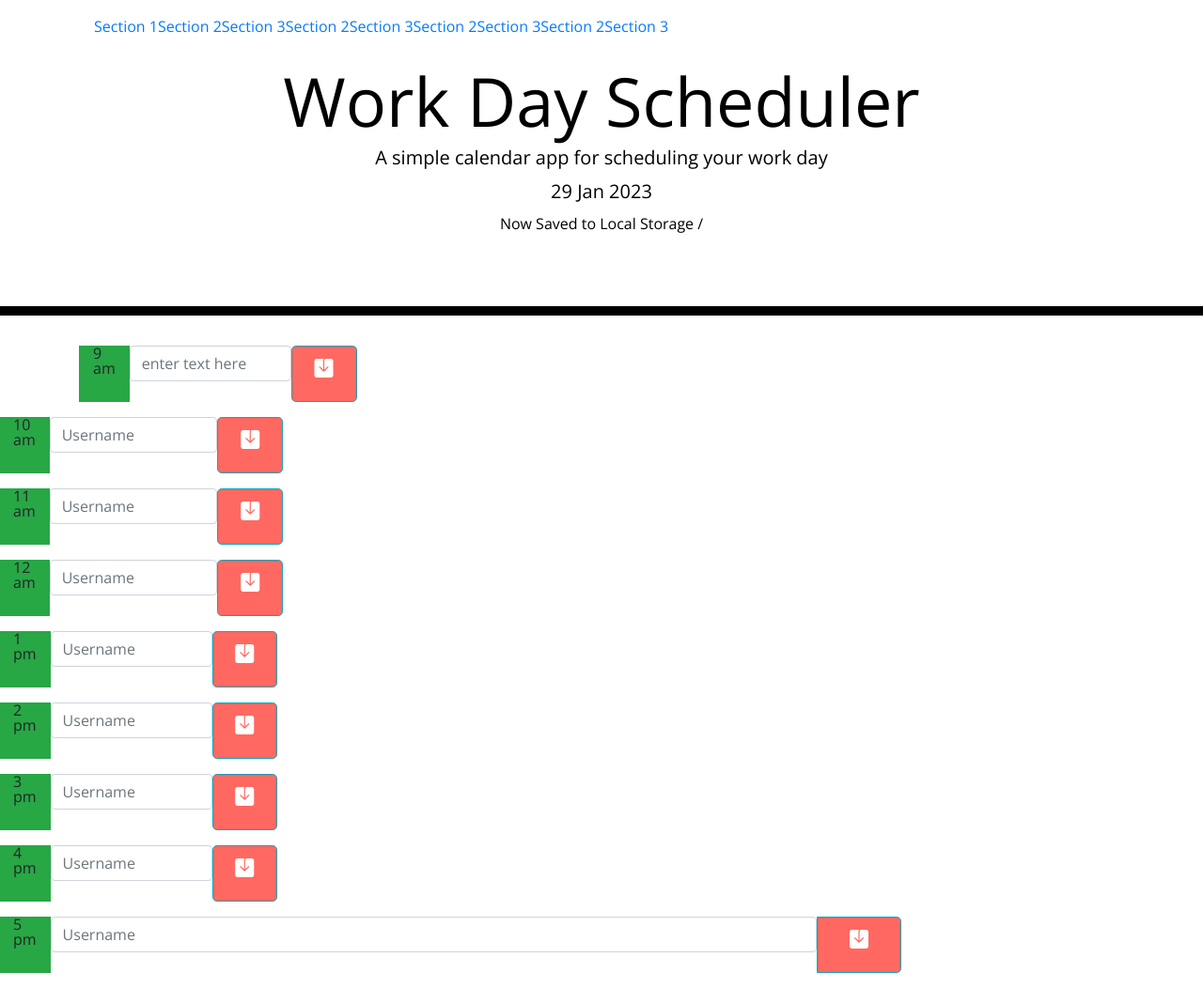
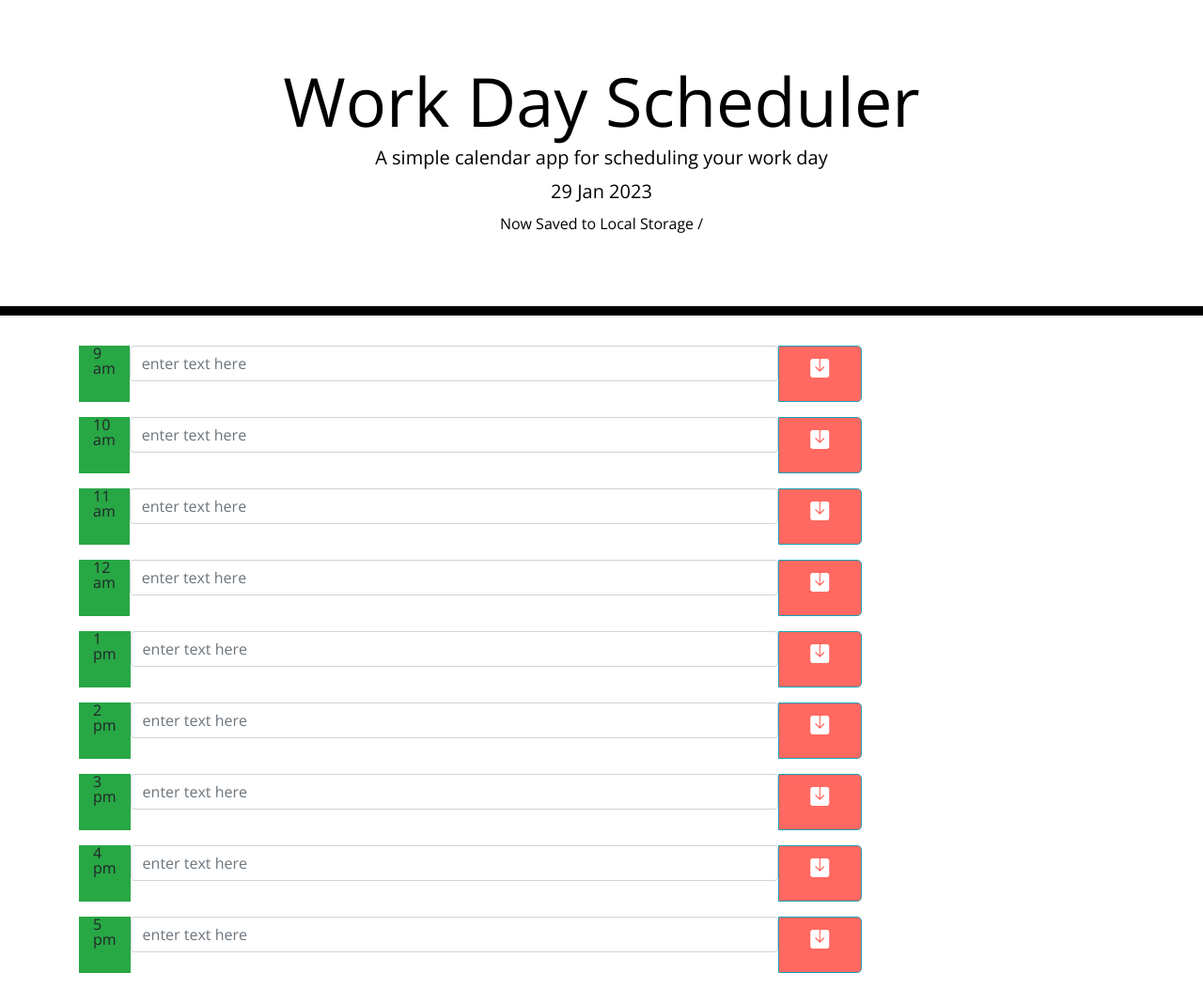
Before and after one commit to Sally077/Calendar, a plain HTML site: page index.html in a window 1280 px wide. Shown: the whole page at 94% size. Drawn offline with nearby package versions, Linux system fonts and the light colour scheme.

Commit message:
css scrollbar added

```diff
--- a/index.html
+++ b/index.html
@@ -23,7 +23,7 @@
     <title>Work Day Scheduler</title>
   </head>
 
-    <body data-spy="scroll" data-target="#myScrollspy" data-offset="20">
+    <body >
     <header class="jumbotron">
       <h1 class="display-3">Work Day Scheduler</h1>
       <p class="lead">A simple calendar app for scheduling your work day</p>
@@ -31,138 +31,99 @@
       <p class="Saved">Now Saved to Local Storage /</p>
     </header>
     <div class="container">
-      <!-- Scroll Bar -->
-    <nav class="col-sm-3" id="myScrollspy">
-        <ul class="nav nav-pills nav-stacked">
-          <li class="active"><a href="#section1">Section 1</a></li>
-          <li><a href="#section2">Section 2</a></li>
-          <li><a href="#section3">Section 3</a></li>
-          <li><a href="#section4">Section 2</a></li>
-          <li><a href="#section5">Section 3</a></li>
-          <li><a href="#section6">Section 2</a></li>
-          <li><a href="#section7">Section 3</a></li>
-          <li><a href="#section8">Section 2</a></li>
-          <li><a href="#section9">Section 3</a></li>
-        </ul>
-        </nav>
+
 
 
       <!-- Timeblocks go here -->
 
     <div class="input-group mb-3">
-
-      <div id="section1">
         <div class="input-group-append w-75 input-lg">
         <div class="md-6 col bg-success" id="9">9 am</div>
         <input type="text" class="form-control input-lg" id ="timeText" aria-label="With textarea" placeholder="enter text here" aria-label="Username" aria-describedby="basic-addon1">
         <span type="button" class="btn btn-info btn-lg" id="save"><i class="bi bi-save-fill"></i></span>
         </div>
         </div>
-      </div>
-  </div>
+
 
 
 
     <div class="input-group mb-3">
-
-      <div id="section2">
       <div class="input-group-append w-75 input-lg">
       <div class="md-6 col bg-success">10 am</div>
-      <input type="text" class="form-control input-lg" aria-label="With textarea" placeholder="Username" aria-label="enter text here" aria-describedby="basic-addon1">
+      <input type="text" class="form-control input-lg" aria-label="With textarea" placeholder="enter text here" aria-label="enter text here" aria-describedby="basic-addon1">
       <span type="button" class="btn btn-info btn-lg" id="save"><i class="bi bi-save-fill"></i></span>
       </div>
-    </div>
       </div>
-   </div>
+
 
 
 
   <div class="input-group mb-3">
-    <div id="section3">
     <div class="input-group-append w-75 input-lg">
     <div class="md-6 col bg-success">11 am</div>
-    <input type="text" class="form-control input-lg" aria-label="With textarea" placeholder="Username" aria-label="enter text here" aria-describedby="basic-addon1">
+    <input type="text" class="form-control input-lg" aria-label="With textarea" placeholder="enter text here" aria-label="enter text here" aria-describedby="basic-addon1">
     <span type="button" class="btn btn-info btn-lg" id="save"><i class="bi bi-save-fill"></i></span>
     </div>
-    </div>
+  </div>
+
+
+  <div class="input-group mb-3">
+    <div class="input-group-append w-75 input-lg">
+    <div class="md-6 col bg-success">12 am</div>
+    <input type="text" class="form-control input-lg" aria-label="With textarea" placeholder="enter text here" aria-label="enter text here" aria-describedby="basic-addon1">
+    <span type="button" class="btn btn-info btn-lg" id="save"><i class="bi bi-save-fill"></i></span>
     </div>
   </div>
 
   <div class="input-group mb-3">
-    <div id="section4">
     <div class="input-group-append w-75 input-lg">
-    <div class="md-6 col bg-success">12 am</div>
-    <input type="text" class="form-control input-lg" aria-label="With textarea" placeholder="Username" aria-label="enter text here" aria-describedby="basic-addon1">
+    <div class="md-6 col bg-success">1 pm</div>
+    <input type="text" class="form-control input-lg" aria-label="With textarea" placeholder="enter text here" aria-label="enter text here" aria-describedby="basic-addon1">
+    <span type="button" class="btn btn-info btn-lg" id="save"><i class="bi bi-save-fill"></i></span>
+    </div>
+    </div>
+
+
+  <div class="input-group mb-3">
+    <div class="input-group-append w-75 input-lg">
+    <div class="md-6 col bg-success">2 pm</div>
+    <input type="text" class="form-control input-lg" aria-label="With textarea" placeholder="enter text here" aria-label="enter text here" aria-describedby="basic-addon1">
+    <span type="button" class="btn btn-info btn-lg" id="save"><i class="bi bi-save-fill"></i></span>
+  </div>
+  </div>
+
+
+  <div class="input-group mb-3">
+    <div class="input-group-append w-75 input-lg">
+    <div class="md-6 col bg-success">3 pm</div>
+    <input type="text" class="form-control input-lg" aria-label="With textarea" placeholder="enter text here" aria-label="enter text here" aria-describedby="basic-addon1">
+    <span type="button" class="btn btn-info btn-lg" id="save"><i class="bi bi-save-fill"></i></span>
+    </div>
+    </div>
+
+
+  <div class="input-group mb-3">
+    <div class="input-group-append w-75 input-lg">
+    <div class="md-6 col bg-success">4 pm</div>
+    <input type="text" class="form-control input-lg" aria-label="With textarea" placeholder="enter text here" aria-label="enter text here" aria-describedby="basic-addon1">
+    <span type="button" class="btn btn-info btn-lg" id="save"><i class="bi bi-save-fill"></i></span>
+    </div>
+
+</div>
+
+  <div class="input-group mb-3">
+    <div class="input-group-append w-75 input-lg">
+    <div class="md-6 col bg-success">5 pm</div>
+    <input type="text" class="form-control input-lg" aria-label="With textarea" placeholder="enter text here" aria-label="enter text here" aria-describedby="basic-addon1">
     <span type="button" class="btn btn-info btn-lg" id="save"><i class="bi bi-save-fill"></i></span>
     </div>
     </div>
   </div>
   </div>
-
-  <div class="input-group mb-3">
-    <div id="section5">
-    <div class="input-group-append w-75 input-lg">
-    <div class="md-6 col bg-success">1 pm</div>
-    <input type="text" class="form-control input-lg" aria-label="With textarea" placeholder="Username" aria-label="enter text here" aria-describedby="basic-addon1">
-    <span type="button" class="btn btn-info btn-lg" id="save"><i class="bi bi-save-fill"></i></span>
-    </div>
-    </div>
-  </div>
-  </div>
-
-  <div class="input-group mb-3">
-    <div id="section6">
-    <div class="input-group-append w-75 input-lg">
-    <div class="md-6 col bg-success">2 pm</div>
-    <input type="text" class="form-control input-lg" aria-label="With textarea" placeholder="Username" aria-label="enter text here" aria-describedby="basic-addon1">
-    <span type="button" class="btn btn-info btn-lg" id="save"><i class="bi bi-save-fill"></i></span>
-    </div>
-    </div>
-  </div>
-  </div>
+</div>
+</div>
 
 
-  <div class="input-group mb-3">
-    <div id="section7">
-    <div class="input-group-append w-75 input-lg">
-    <div class="md-6 col bg-success">3 pm</div>
-    <input type="text" class="form-control input-lg" aria-label="With textarea" placeholder="Username" aria-label="enter text here" aria-describedby="basic-addon1">
-    <span type="button" class="btn btn-info btn-lg" id="save"><i class="bi bi-save-fill"></i></span>
-    </div>
-    </div>
-  </div>
-  </div>
-
-  <div class="input-group mb-3">
-    <div id="section8">
-    <div class="input-group-append w-75 input-lg">
-    <div class="md-6 col bg-success">4 pm</div>
-    <input type="text" class="form-control input-lg" aria-label="With textarea" placeholder="Username" aria-label="enter text here" aria-describedby="basic-addon1">
-    <span type="button" class="btn btn-info btn-lg" id="save"><i class="bi bi-save-fill"></i></span>
-    </div>
-    </div>
-    </div>
-</div>
-
-  <div class="input-group mb-3">
-    <div id="section9"></div>
-    <div class="input-group-append w-75 input-lg">
-    <div class="md-6 col bg-success">5 pm</div>
-    <input type="text" class="form-control input-lg" aria-label="With textarea" placeholder="Username" aria-label="enter text here" aria-describedby="basic-addon1">
-    <span type="button" class="btn btn-info btn-lg" id="save"><i class="bi bi-save-fill"></i></span>
-    </div>
-    </div>
-  </div>
-  </div>
-
-
-
-
-
-
-  </div>
-
-</div>
 
     <script src="https://cdnjs.cloudflare.com/ajax/libs/jquery/3.2.1/jquery.min.js"></script>
     <script src="https://cdnjs.cloudflare.com/ajax/libs/moment.js/2.24.0/moment.min.js"></script>
--- a/script.js
+++ b/script.js
@@ -62,7 +62,3 @@ var output = document.getElementById("9");
 })
 
     console.log(compareDates);
-// scroll bar code
-    $(document).ready(function(){
-        $('body').scrollspy({target: ".navbar", offset: 50});
-      });
--- a/style.css
+++ b/style.css
@@ -100,20 +100,44 @@ background-color: #ff6961;
   height: 40px;
 }
 
-body {
-  position: relative;
+
+
+/* Set the style of container
+  div element */
+.ContainerScroll{
+height: 150px;
+width: 250px;
+overflow-y: auto;
+background-color: green;
+border-radius: 5px;
+margin: 0 auto;
 }
-ul.nav-pills {
-  top: 20px;
-  position: fixed;
-}
-div.col-sm-9 div {
-  height: 250px;
-  font-size: 28px;
+/* Set the effects to the division
+named content */
+.Content{
+height: 200px;
+color: white;
+text-align: center;
 }
 
-@media screen and (max-width: 810px) {
-  #section1, #section2, #section3, #section41, #section42  {
-    margin-left: 150px;
-  }
+/* Designing for scroll-bar */
+::-webkit-scrollbar {
+width: 6px;
 }
+
+/* Track */
+::-webkit-scrollbar-track {
+background: gainsboro;
+border-radius: 5px;
+}
+
+/* Handle */
+::-webkit-scrollbar-thumb {
+background: black;
+border-radius: 5px;
+}
+
+/* Handle on hover */
+::-webkit-scrollbar-thumb:hover {
+background: #555;
+}
```
